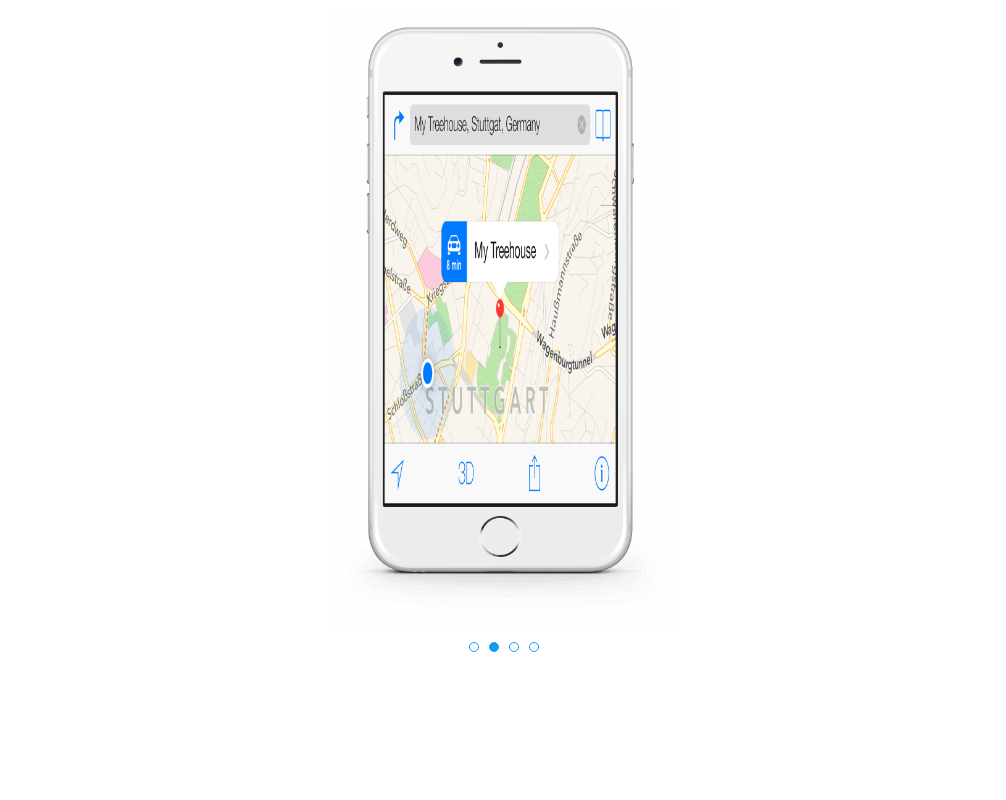
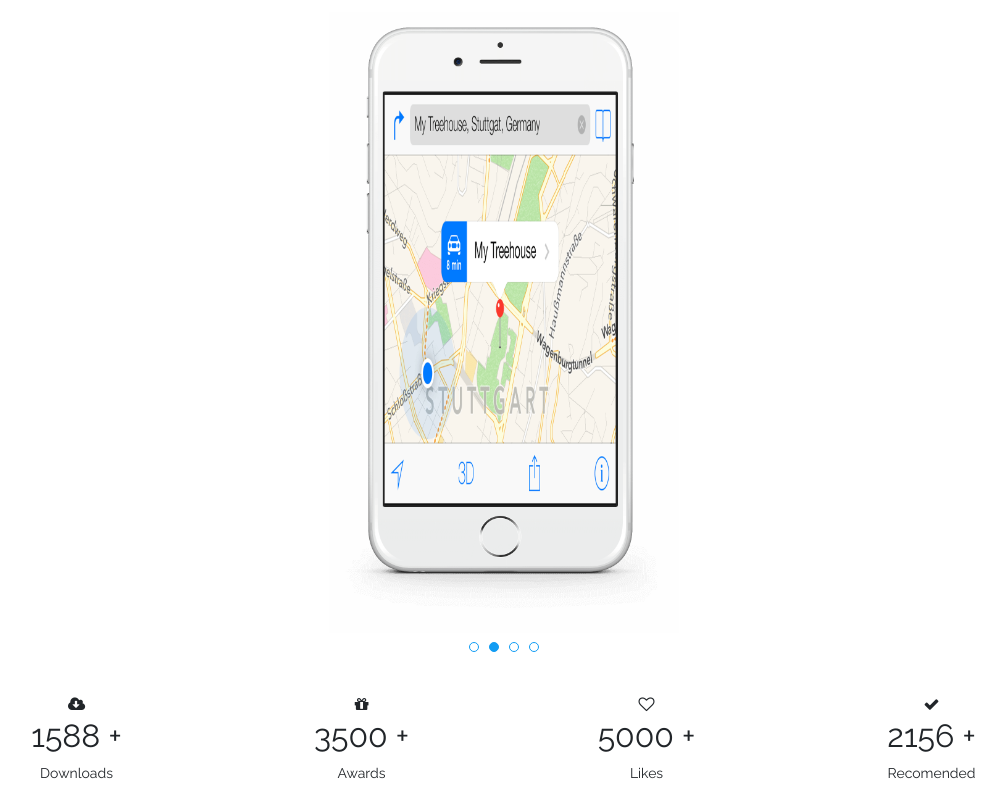
Before and after one commit to fahim25/Responsive-single-page-website, a plain HTML site: page index.html in a window 1280 px wide. Shown: the part 3930-4730 px from the top of the page, without its empty margins (136-1142 px from the left). Before the commit the page ends 4623 px from the top, so only its background shows below. Drawn offline with nearby package versions, Linux system fonts and the light colour scheme.

Commit message:
counter up

```diff
--- a/index.html
+++ b/index.html
@@ -366,15 +366,64 @@
         </section>
         <!--End of Svreen-->
 
+        <!--Counter section-->
+        <section class="counter">
+            <div class="counter-overlay">
+                <div class="container">
+                    <div class="row text-center">
+                        <!--First item-->
+                        <div class="col-md-3">
+                            <div class="counter-item">
+                                <div><i class="fa fa-cloud-download"></i></div>
+                                <h2><span class="counter-number">1588</span> <span>+</span></h2>
+                                <p>Downloads</p>
+                            </div>
+                        </div>
+
+                        <!--Second item-->
+                        <div class="col-md-3">
+                            <div class="counter-item">
+                                <div><i class="fa fa-gift"></i></div>
+                                <h2><span class="counter-number">3500</span> <span>+</span></h2>
+                                <p>Awards</p>
+                            </div>
+                        </div>
+
+                        <!--Third item-->
+                        <div class="col-md-3">
+                            <div class="counter-item">
+                                <div><i class="fa fa-heart-o"></i></div>
+                                <h2><span class="counter-number">5000</span> <span>+</span></h2>
+                                <p>Likes</p>
+                            </div>
+                        </div>
+
+                        <!--Fourth item-->
+                        <div class="col-md-3">
+                            <div class="counter-item">
+                                <div><i class="fa fa-check"></i></div>
+                                <h2><span class="counter-number">2156</span> <span>+</span></h2>
+                                <p>Recomended</p>
+                            </div>
+                        </div>
+
+                    </div>
+                </div>
+            </div>
+        </section>
+        <!--End of Counter Section-->
+
 
         <!--Bootstrap JavaScript-->
         <script src="js/bootstrap.min.js"></script>
         <!--jQuery-->
-        <script src="js/jquery-3.5.1.min.js"></script>
+        <script src="js/jquery.js"></script>
         <!--Bxslider Js-->
         <script src="js/jquery.bxslider.min.js"></script>
-
-
+        <!--Counter Up-->
+        <script src="js/jquery.counterup.min.js"></script>
+        <!--Waypoints-->
+        <script src="js/jquery.waypoints.min.js"></script>
         <!--Coustom Main.js-->
         <script src="js/script.js"></script>
 
```
